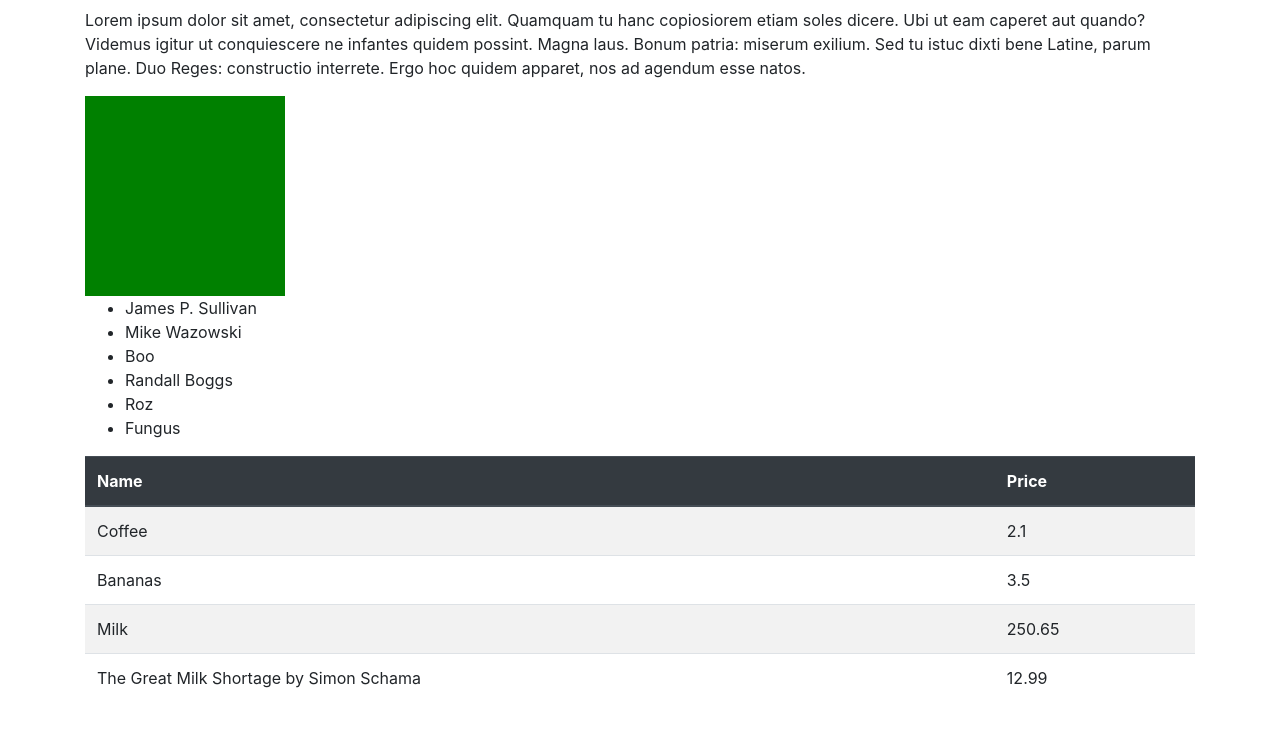
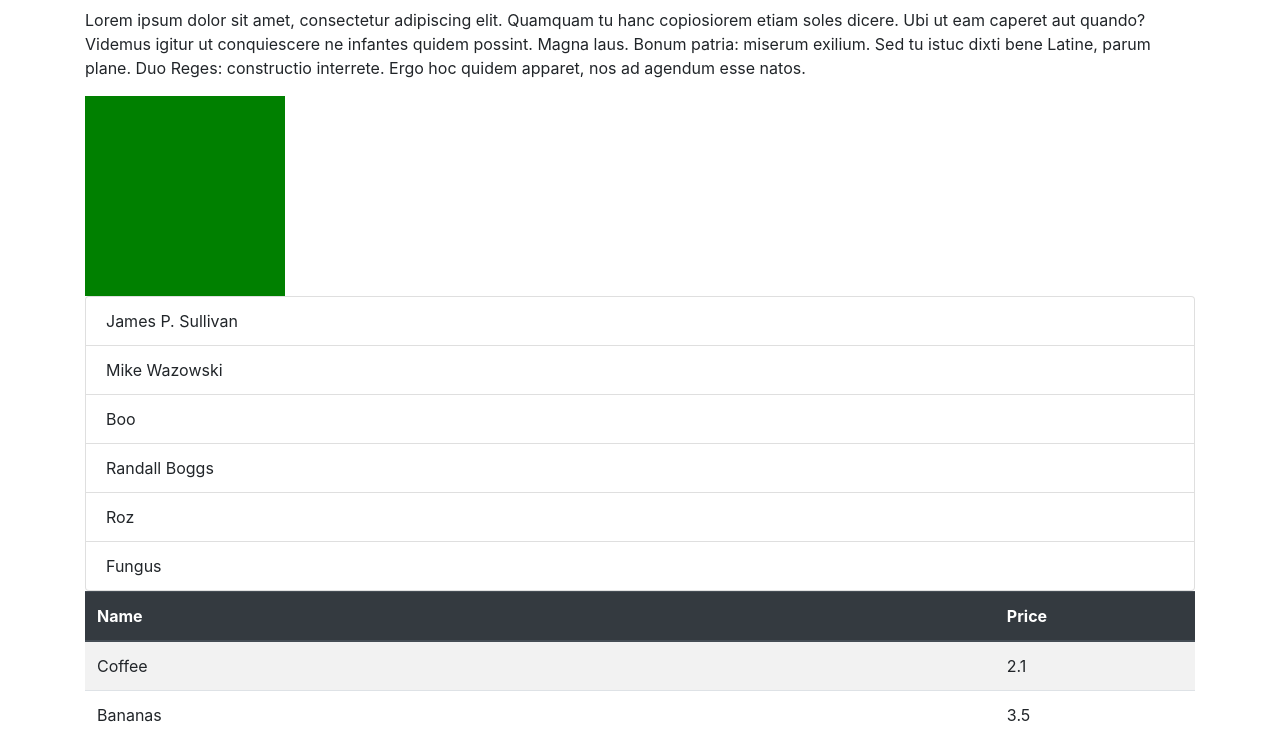
Before and after one commit to deanssmart/react-developme-week9, a React (Create React App) app: page / in a window 1280 px wide. Shown: the part 519-1256 px from the top of the page. Built offline with nearby package versions, Linux system fonts and the light colour scheme.

Commit message:
People component on click console log hello world

```diff
--- a/src/components/People.js
+++ b/src/components/People.js
@@ -1,25 +1,25 @@
-import React from 'react';
+import React, { Component } from 'react';
 
-const People = ({ names }) => (
-    <ul>
-        { names ? names.map((name, index) => (
-            <li key={ index }>
-                { name }
-            </li>
-        )) : "Nothing to see here"}
-    </ul>
-);
+class People extends Component {
+
+    handleClick() {
+        console.log("Hello, world");
+    }
+
+    render() {
+        const { names } = this.props;
+
+        return (
+            names ? (
+                <ul className="list-group" onClick={ this.handleClick }>
+                    { names.map((name, i) => (
+                        <li className="list-group-item" key={ i }>{ name }</li>
+                    )) }
+                </ul>
+            ) : <p>Nothing to see here</p>
+        );
+    }
+}
+
 
 export default People;
-
-// more semantically correct example
-
-// const People = ({ names }) => (
-//     names ? (
-//         <ul className="list-group">
-//             { names.map((name, i) => (
-//                 <li className="list-group-item" key={ i }>{ name }</li>
-//             )) }
-//         </ul>
-//     ) : <p>Nothing to see here</p>
-// );
```
